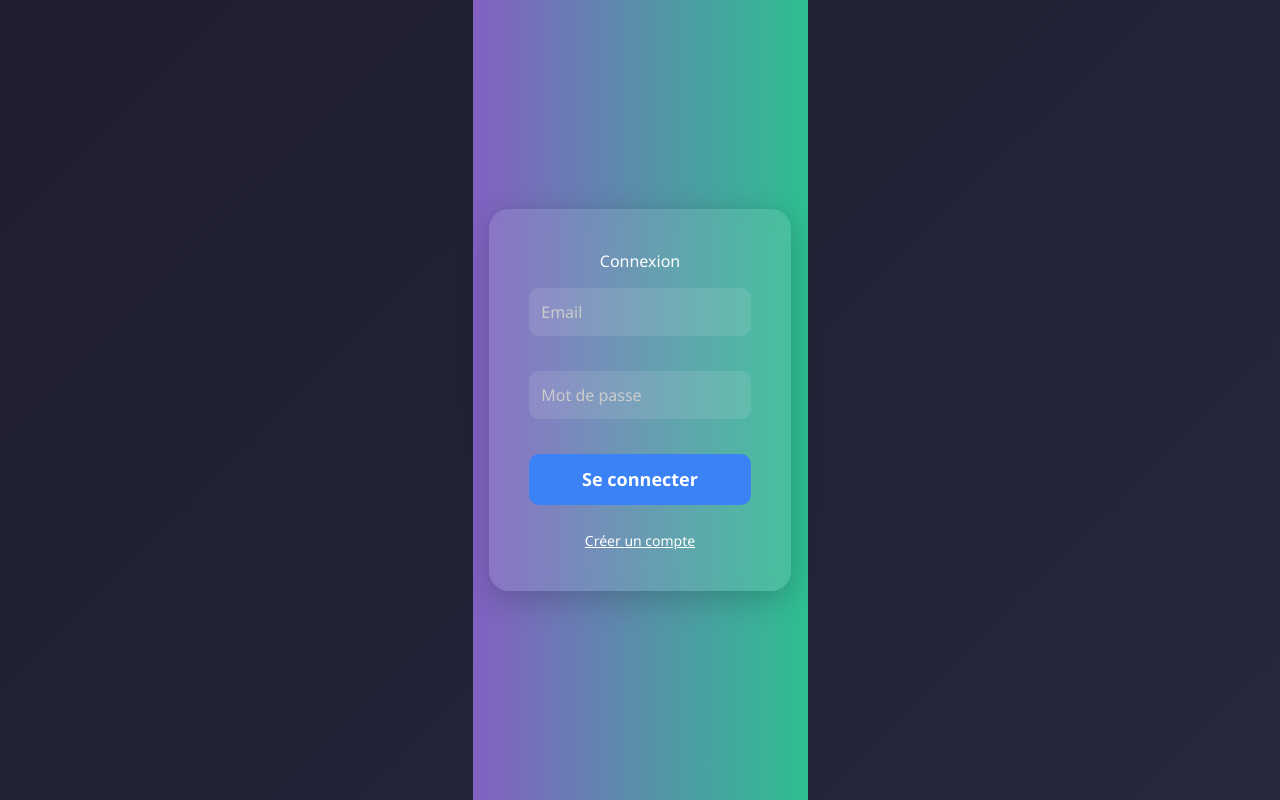
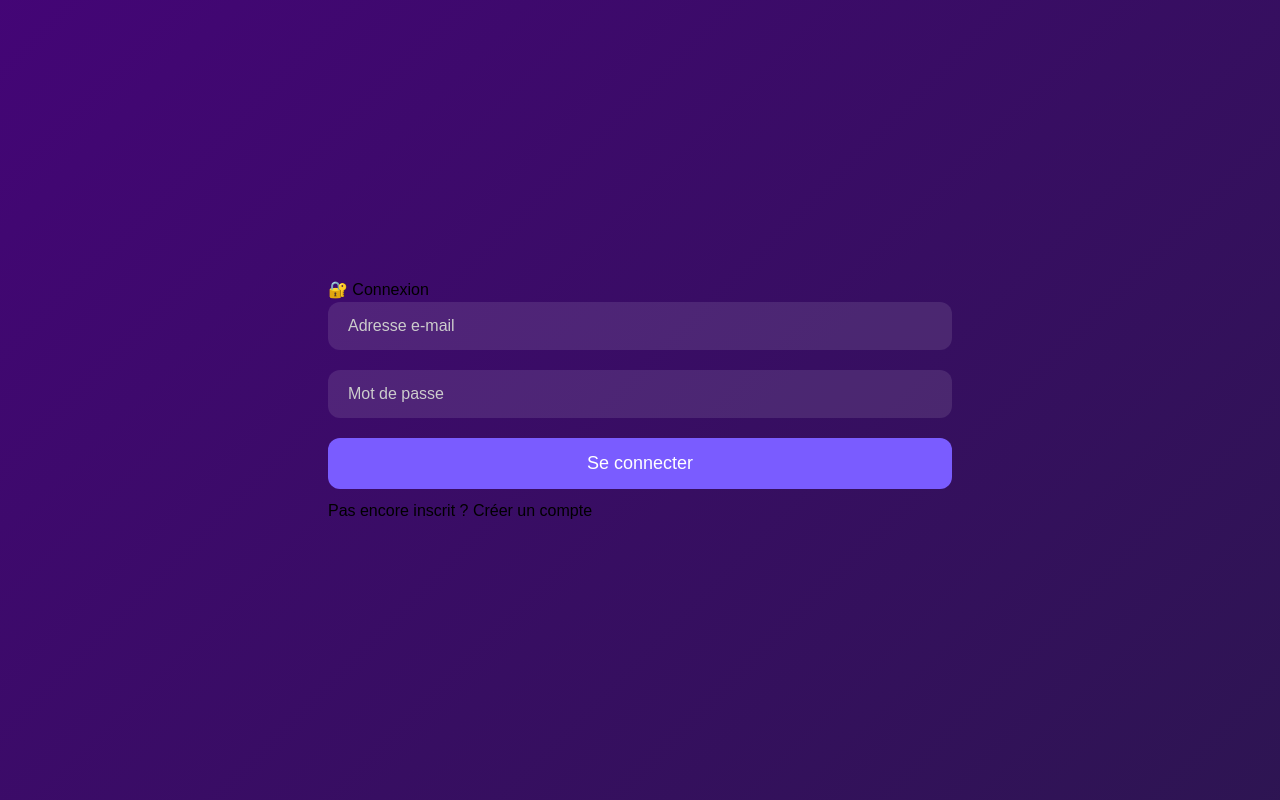
Before and after one commit to OneOffsas/OneOFFClaim, a React (Vite) app: page /login in a window 1280 px wide. Built offline with nearby package versions, Linux system fonts and the light colour scheme; the HTML template or start-up script is replaced by a standard one.

Commit message:
Update Login.jsx

```diff
--- a/src/pages/Login.jsx
+++ b/src/pages/Login.jsx
@@ -1,42 +1,54 @@
-// src/pages/Login.jsx
-import React, { useState } from "react";
-import { signInWithEmailAndPassword } from "firebase/auth";
-import { auth } from "../firebase";
-import "../styles/login.css";
-import { useNavigate } from "react-router-dom";
+import React, { useState } from 'react';
+import './login.css';
+import { useNavigate } from 'react-router-dom';
+import { signInWithEmailAndPassword } from 'firebase/auth';
+import { auth } from '../firebase';
 
-const Login = () => {
-  const [email, setEmail] = useState("");
-  const [motdepasse, setMotdepasse] = useState("");
-  const [message, setMessage] = useState("");
+function Login() {
   const navigate = useNavigate();
+  const [email, setEmail] = useState('');
+  const [motDePasse, setMotDePasse] = useState('');
+  const [message, setMessage] = useState('');
 
   const handleLogin = async (e) => {
     e.preventDefault();
-    setMessage("");
-
     try {
-      await signInWithEmailAndPassword(auth, email, motdepasse);
-      setMessage("✅ Connexion réussie !");
-      setTimeout(() => navigate("/dashboard"), 1000);
-    } catch (error) {
-      console.error("Erreur : ", error);
-      setMessage("❌ Erreur : " + (error.message || "Échec de connexion"));
+      await signInWithEmailAndPassword(auth, email, motDePasse);
+      setMessage('✅ Connexion réussie ! Redirection...');
+      setTimeout(() => navigate('/dashboard'), 1500);
+    } catch (err) {
+      setMessage('❌ Email ou mot de passe incorrect.');
     }
   };
 
   return (
     <div className="login-container">
-      <form className="login-form" onSubmit={handleLogin}>
-        <h2>Connexion</h2>
-        <input type="email" placeholder="Email" value={email} onChange={(e) => setEmail(e.target.value)} required />
-        <input type="password" placeholder="Mot de passe" value={motdepasse} onChange={(e) => setMotdepasse(e.target.value)} required />
-        <button type="submit">Se connecter</button>
-        {message && <p className="message">{message}</p>}
-        <a href="/register" className="register-link">Créer un compte</a>
-      </form>
+      <div className="login-box glass-effect">
+        <h2>🔐 Connexion</h2>
+        <form onSubmit={handleLogin}>
+          <input
+            type="email"
+            placeholder="Adresse e-mail"
+            value={email}
+            onChange={(e) => setEmail(e.target.value)}
+            required
+          />
+          <input
+            type="password"
+            placeholder="Mot de passe"
+            value={motDePasse}
+            onChange={(e) => setMotDePasse(e.target.value)}
+            required
+          />
+          <button type="submit">Se connecter</button>
+        </form>
+        <p className="message">{message}</p>
+        <p className="link">
+          Pas encore inscrit ? <a href="/register">Créer un compte</a>
+        </p>
+      </div>
     </div>
   );
-};
+}
 
 export default Login;
```
